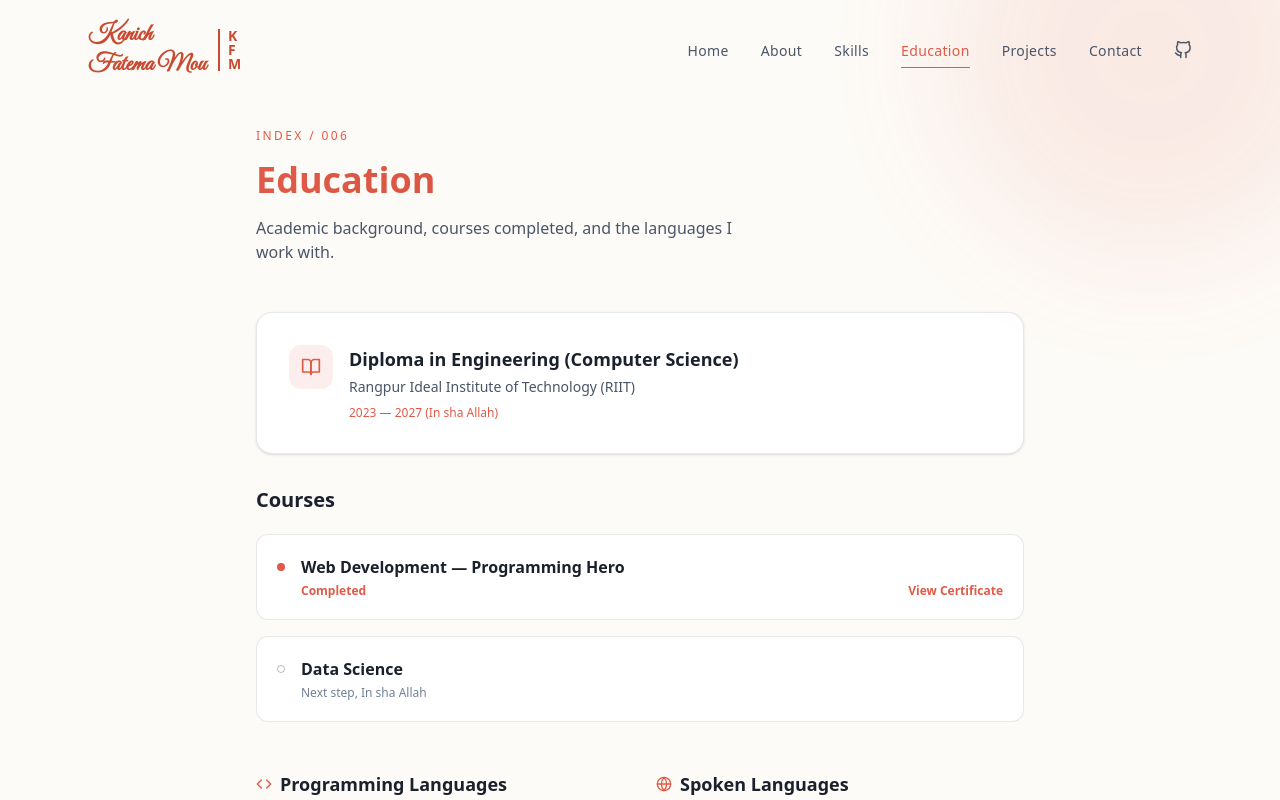
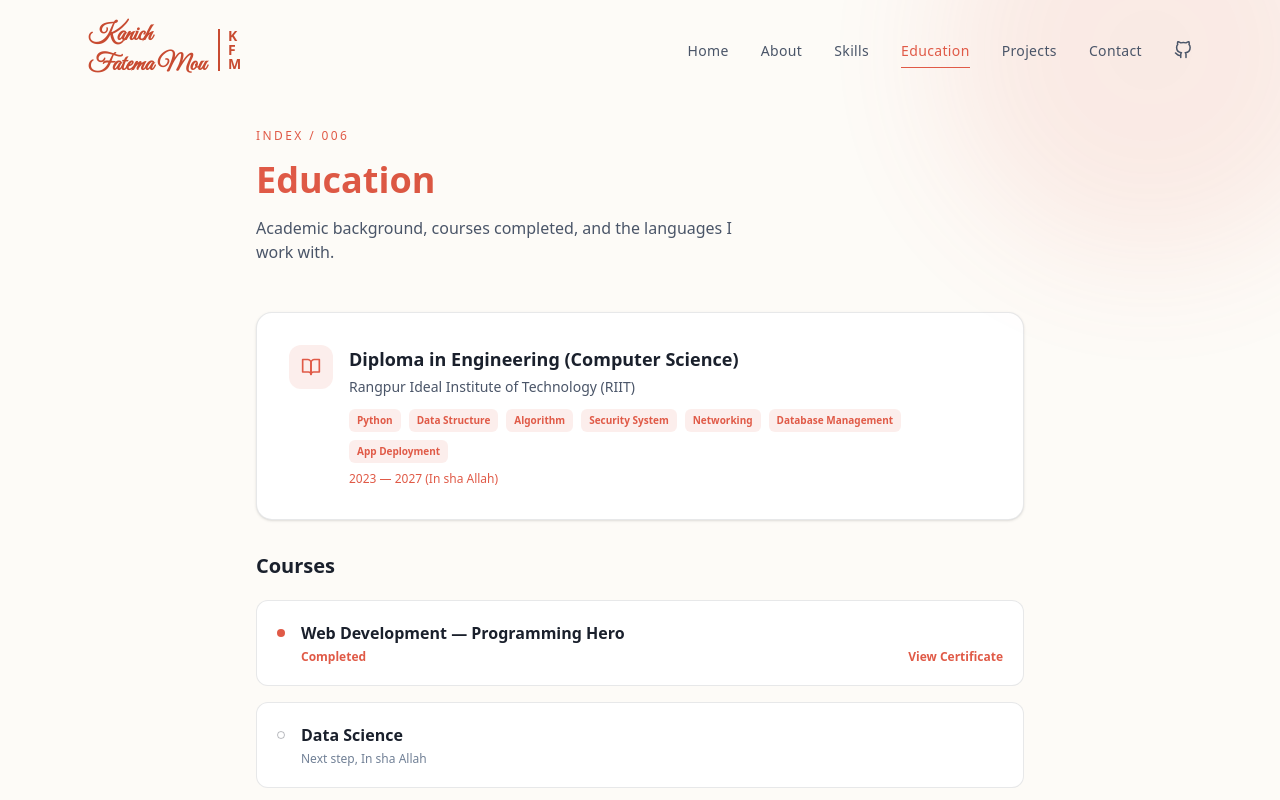
Before and after one commit to mouislambd/portfolio, a Next.js app: page /education in a window 1280 px wide. Shown: the top 800 px of the page. Built offline with nearby package versions, Linux system fonts and the light colour scheme; a web font is replaced by a local one.

Commit message:
hero section updated

```diff
--- a/components/Education.tsx
+++ b/components/Education.tsx
@@ -88,6 +88,13 @@ export default function Education() {
                             <p className="text-[#4A5568] text-sm mt-1">
                                 Rangpur Ideal Institute of Technology (RIIT)
                             </p>
+                            <div className="mt-3 flex flex-wrap gap-2">
+                                {['Python', 'Data Structure', 'Algorithm', 'Security System', 'Networking', 'Database Management', 'App Deployment'].map(subject => (
+                                    <span key={subject} className="px-2 py-1 bg-[#E05A47]/10 text-[#E05A47] text-[10px] font-mono font-bold rounded-md">
+                                        {subject}
+                                    </span>
+                                ))}
+                            </div>
                             <p className="font-mono text-xs text-[#E05A47] mt-2">
                                 2023 — 2027 (In sha Allah)
                             </p>
```
